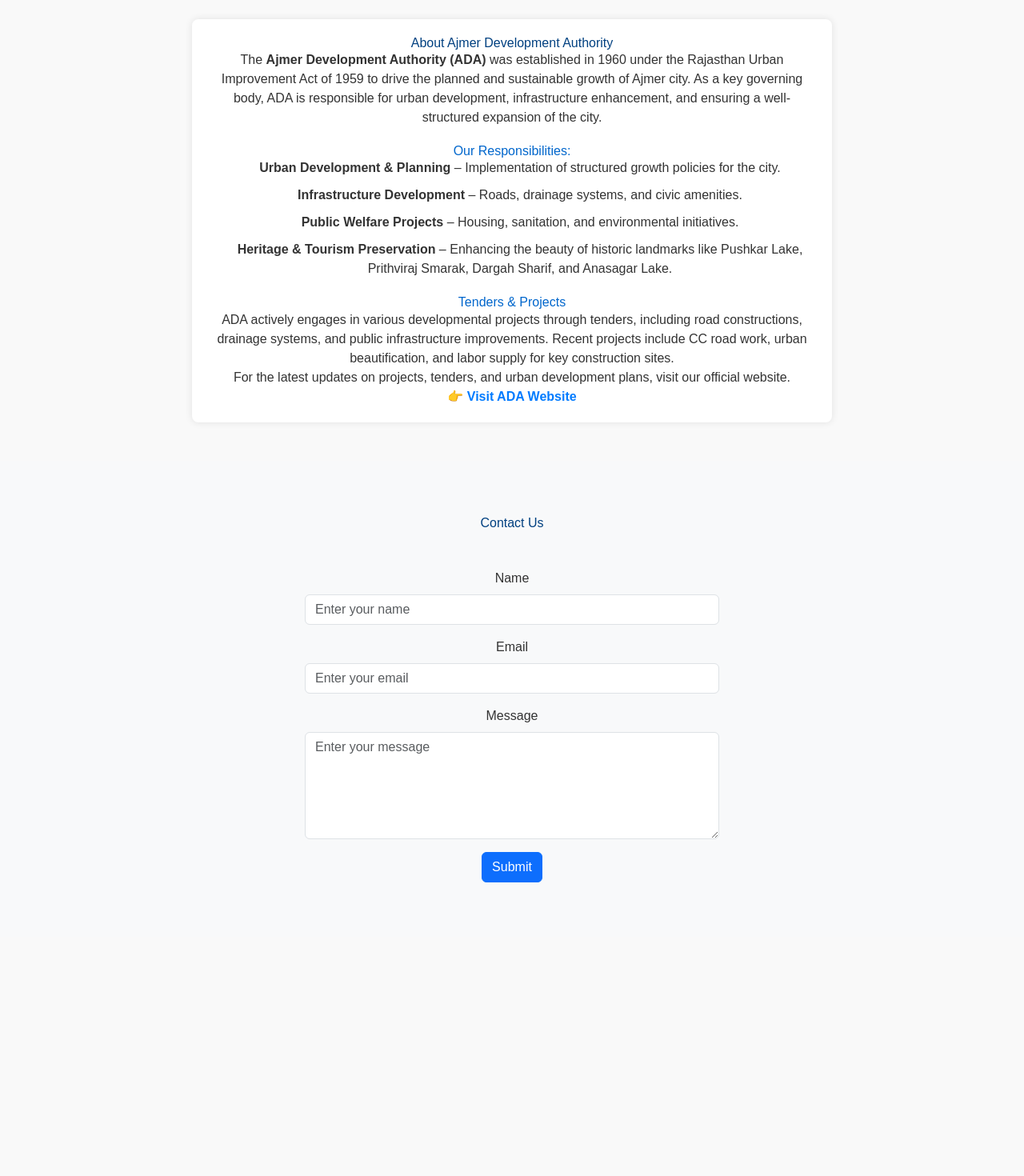
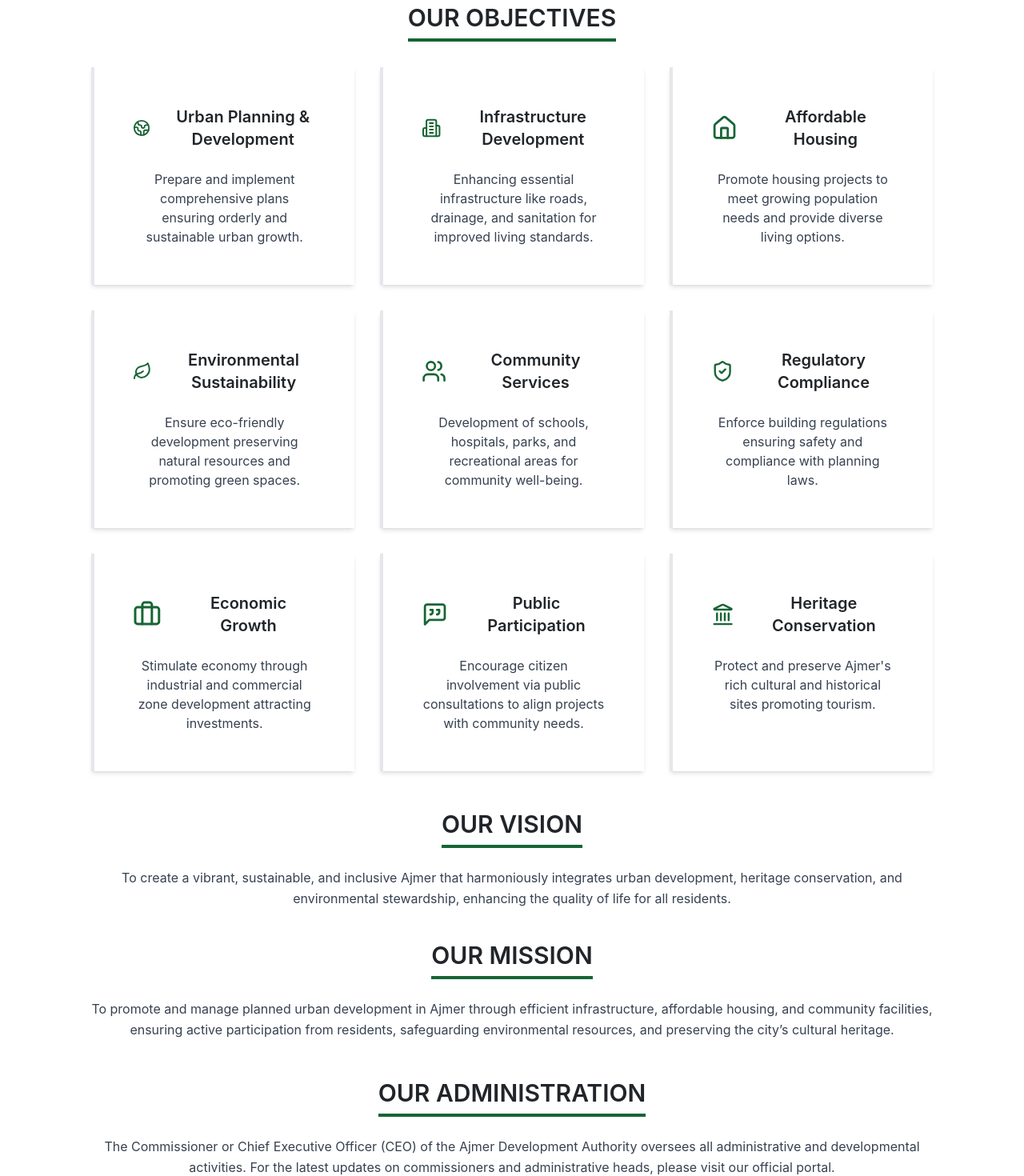
Before and after one commit to vineetsharma9252/ADA-PROJECT, a React (Create React App) app: page /about in a window 1280 px wide. Shown: the part 280-1750 px from the top of the page at 80% size. Before the commit the page ends 1451 px from the top, so only its background shows below. Built offline with nearby package versions, Linux system fonts and the light colour scheme.

Commit message:
12/03/25 10:58AM

```diff
--- a/src/components/About.js
+++ b/src/components/About.js
@@ -1,96 +1,106 @@
-import React, { memo } from "react";
-import PropTypes from "prop-types";
-import "./AboutCSS.css";
-const About = memo(function About(props) {
-  const { setIsAbout } = props;
+import React from "react";
+import { Building2, Globe2, Landmark, Users, ShieldCheck, Leaf, Home, Briefcase, MessageSquareQuote } from "lucide-react";
+
+const AboutUsPage = () => {
   return (
-    <div>
-      <div class="container_about my-20">
-        <h2>About Ajmer Development Authority</h2>
-        <p>
-          The <strong>Ajmer Development Authority (ADA)</strong> was established
-          in 1960 under the Rajasthan Urban Improvement Act of 1959 to drive the
-          planned and sustainable growth of Ajmer city. As a key governing body,
-          ADA is responsible for urban development, infrastructure enhancement,
-          and ensuring a well-structured expansion of the city.
+    <div className="container mx-auto px-4 py-10 space-y-12">
+      {/* Header Section */}
+      <section>
+        <h1 className="text-4xl font-bold text-center text-green-800 uppercase tracking-wide">About Ajmer Development Authority</h1>
+        <p className="text-center text-gray-700 mt-4 max-w-3xl mx-auto">
+          The Ajmer Development Authority (ADA) is dedicated to planned and sustainable urban development, enhancing the quality of life for residents and preserving Ajmer’s rich cultural heritage.
         </p>
+      </section>
 
-        <h3>Our Responsibilities:</h3>
-        <ul>
-          <li>
-            <strong>Urban Development & Planning</strong> – Implementation of
-            structured growth policies for the city.
-          </li>
-          <li>
-            <strong>Infrastructure Development</strong> – Roads, drainage
-            systems, and civic amenities.
-          </li>
-          <li>
-            <strong>Public Welfare Projects</strong> – Housing, sanitation, and
-            environmental initiatives.
-          </li>
-          <li>
-            <strong>Heritage & Tourism Preservation</strong> – Enhancing the
-            beauty of historic landmarks like Pushkar Lake, Prithviraj Smarak,
-            Dargah Sharif, and Anasagar Lake.
-          </li>
-        </ul>
+      {/* Objectives Section */}
+      <section>
+        <h2 className="text-3xl font-semibold text-ascent-700 border-b-4 border-green-800 inline-block uppercase pb-2">Our Objectives</h2>
+        <div className="grid md:grid-cols-3 gap-8 mt-8">
+          {objectives.map((item, index) => (
+            <div key={index} className="p-5 shadow-md border-l-4 border-ascent-700 hover:bg-gray-100 transition-all h-full">
+              <div className="flex items-center gap-4 mb-4">
+                {item.icon}
+                <h3 className="text-xl font-semibold">{item.title}</h3>
+              </div>
+              <p className="text-gray-700">{item.description}</p>
+            </div>
+          ))}
+        </div>
+      </section>
 
-        <h3>Tenders & Projects</h3>
-        <p>
-          ADA actively engages in various developmental projects through
-          tenders, including road constructions, drainage systems, and public
-          infrastructure improvements. Recent projects include CC road work,
-          urban beautification, and labor supply for key construction sites.
+      {/* Vision & Mission Section */}
+      <section className="space-y-10">
+        <div>
+          <h2 className="text-3xl font-semibold text-ascent-700 border-b-4 border-green-800 inline-block uppercase pb-2">Our Vision</h2>
+          <p className="mt-4 text-gray-700 leading-relaxed">
+            To create a vibrant, sustainable, and inclusive Ajmer that harmoniously integrates urban development, heritage conservation, and environmental stewardship, enhancing the quality of life for all residents.
+          </p>
+        </div>
+        <div>
+          <h2 className="text-3xl font-semibold text-ascent-700 border-b-4 border-green-800 inline-block uppercase pb-2">Our Mission</h2>
+          <p className="mt-4 text-gray-700 leading-relaxed">
+            To promote and manage planned urban development in Ajmer through efficient infrastructure, affordable housing, and community facilities, ensuring active participation from residents, safeguarding environmental resources, and preserving the city’s cultural heritage.
+          </p>
+        </div>
+      </section>
+
+      {/* Commissioners Note */}
+      <section>
+        <h2 className="text-3xl font-semibold text-ascent-700 border-b-4 border-green-800 inline-block uppercase pb-2">Our Administration</h2>
+        <p className="mt-4 text-gray-700 leading-relaxed">
+          The Commissioner or Chief Executive Officer (CEO) of the Ajmer Development Authority oversees all administrative and developmental activities. For the latest updates on commissioners and administrative heads, please visit our official portal.
         </p>
-
-        <p>
-          For the latest updates on projects, tenders, and urban development
-          plans, visit our official website.
-        </p>
-        <p>
-          <strong>
-            👉{" "}
-            <a
-              href="https://urban.rajasthan.gov.in/content/raj/udh/ada-ajmer/en/home.html"
-              target="_blank"
-            >
-              Visit ADA Website
-            </a>
-          </strong>
-        </p>
-      </div>
-
-  {/* Contact Section */}
-  <section className="contact py-5 mt-5 bg-light">
-          <div className="container">
-            <h2 className="text-center mb-5">Contact Us</h2>
-            <div className="row">
-              <div className="col-md-6 mx-auto">
-                <form>
-                  <div className="mb-3">
-                    <label htmlFor="name" className="form-label"  >Name</label>
-                    <input type="text" className="form-control" id="name" placeholder="Enter your name" />
-                  </div>
-                  <div className="mb-3">
-                    <label htmlFor="email" className="form-label text-left ">Email</label>
-                    <input type="email" className="form-control text-left " id="email" placeholder="Enter your email" />
-                  </div>
-                  <div className="mb-3">
-                    <label htmlFor="message" className="form-label text-left ">Message</label>
-                    <textarea className="form-control" id="message" rows="5" placeholder="Enter your message"></textarea>
-                  </div>
-                  <button type="submit" className="btn btn-primary">Submit</button>
-                </form>
-              </div>
-            </div>
-          </div>
-        </section>
-
+      </section>
     </div>
   );
-});
+};
 
-About.propTypes = {};
+const objectives = [
+  {
+    title: "Urban Planning & Development",
+    description: "Prepare and implement comprehensive plans ensuring orderly and sustainable urban growth.",
+    icon: <Globe2 size={36} className="text-green-800" />,
+  },
+  {
+    title: "Infrastructure Development",
+    description: "Enhancing essential infrastructure like roads, drainage, and sanitation for improved living standards.",
+    icon: <Building2 size={36} className="text-green-800" />,
+  },
+  {
+    title: "Affordable Housing",
+    description: "Promote housing projects to meet growing population needs and provide diverse living options.",
+    icon: <Home size={36} className="text-green-800" />,
+  },
+  {
+    title: "Environmental Sustainability",
+    description: "Ensure eco-friendly development preserving natural resources and promoting green spaces.",
+    icon: <Leaf size={36} className="text-green-800" />,
+  },
+  {
+    title: "Community Services",
+    description: "Development of schools, hospitals, parks, and recreational areas for community well-being.",
+    icon: <Users size={36} className="text-green-800" />,
+  },
+  {
+    title: "Regulatory Compliance",
+    description: "Enforce building regulations ensuring safety and compliance with planning laws.",
+    icon: <ShieldCheck size={36} className="text-green-800" />,
+  },
+  {
+    title: "Economic Growth",
+    description: "Stimulate economy through industrial and commercial zone development attracting investments.",
+    icon: <Briefcase size={36} className="text-green-800" />,
+  },
+  {
+    title: "Public Participation",
+    description: "Encourage citizen involvement via public consultations to align projects with community needs.",
+    icon: <MessageSquareQuote size={36} className="text-green-800" />,
+  },
+  {
+    title: "Heritage Conservation",
+    description: "Protect and preserve Ajmer's rich cultural and historical sites promoting tourism.",
+    icon: <Landmark size={36} className="text-green-800" />,
+  },
+];
 
-export default About;
+export default AboutUsPage;
--- a/src/components/SchemePage.js
+++ b/src/components/SchemePage.js
@@ -76,7 +76,7 @@
 
     <div className="container w-full mt-5">
       <div className="greenBorder" >
-        <h2 className="relative inline-block w-[20%] text-center mt-6  py-2 mb-5 text-black text-2xl font-bold after:absolute after:left-0 after:bottom-0 after:h-[3px] after:w-0 after:bg-[oklch(0.627_0.194_149.214)] after:transition-all after:duration-500 hover:after:w-full">
+        <h2 className="relative inline-block w-[20%] text-center mt-6  py-2 mb-2 text-black text-2xl font-bold after:absolute after:left-0 after:bottom-0 after:h-[3px] after:w-0 after:bg-[oklch(0.627_0.194_149.214)] after:transition-all after:duration-500 hover:after:w-full">
           ADA Schemes
         </h2>
         <br />
```
